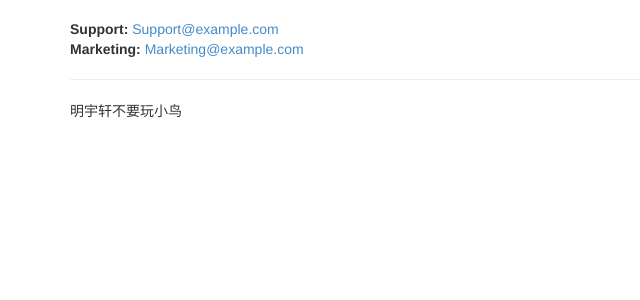
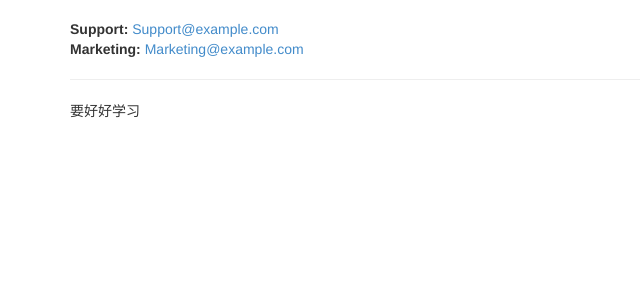
Before and after one commit to mingming-ctr/xuexi, a Flask app: page /contact in a window 1280 px wide. Shown: the part 220-520 px from the top of the page, without its empty margins (0-640 px from the left). Run offline with Flask 2, Linux system fonts and the light colour scheme; some libraries are stand-ins or nearby versions.

Commit message:
创建解决方案
修改界面

```diff
--- a/XueXi/templates/layout.html
+++ b/XueXi/templates/layout.html
@@ -35,7 +35,7 @@
         {% block content %}{% endblock %}
         <hr />
         <footer>
-            <p>明宇轩不要玩小鸟</p>
+            <p>要好好学习</p>
         </footer>
     </div>
 
```
Also changed, not shown: 1 other file.
